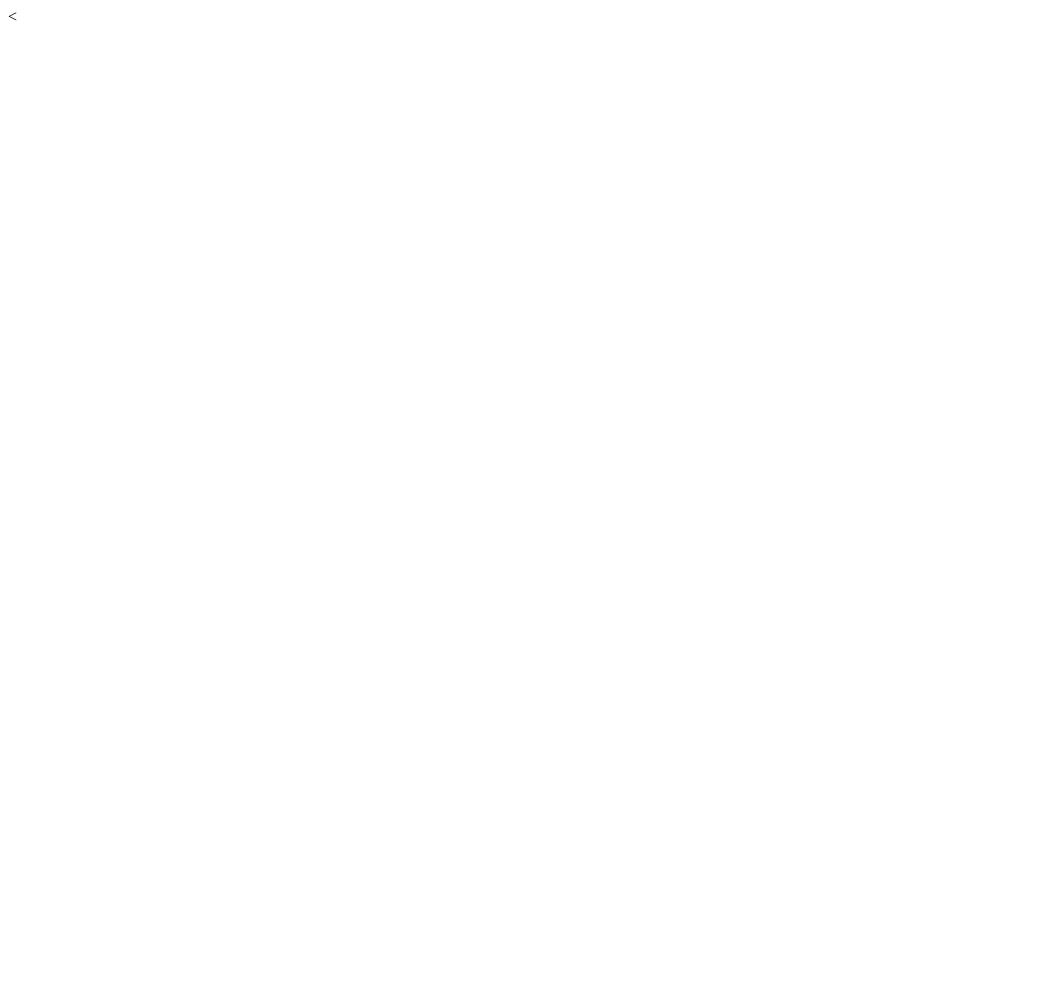
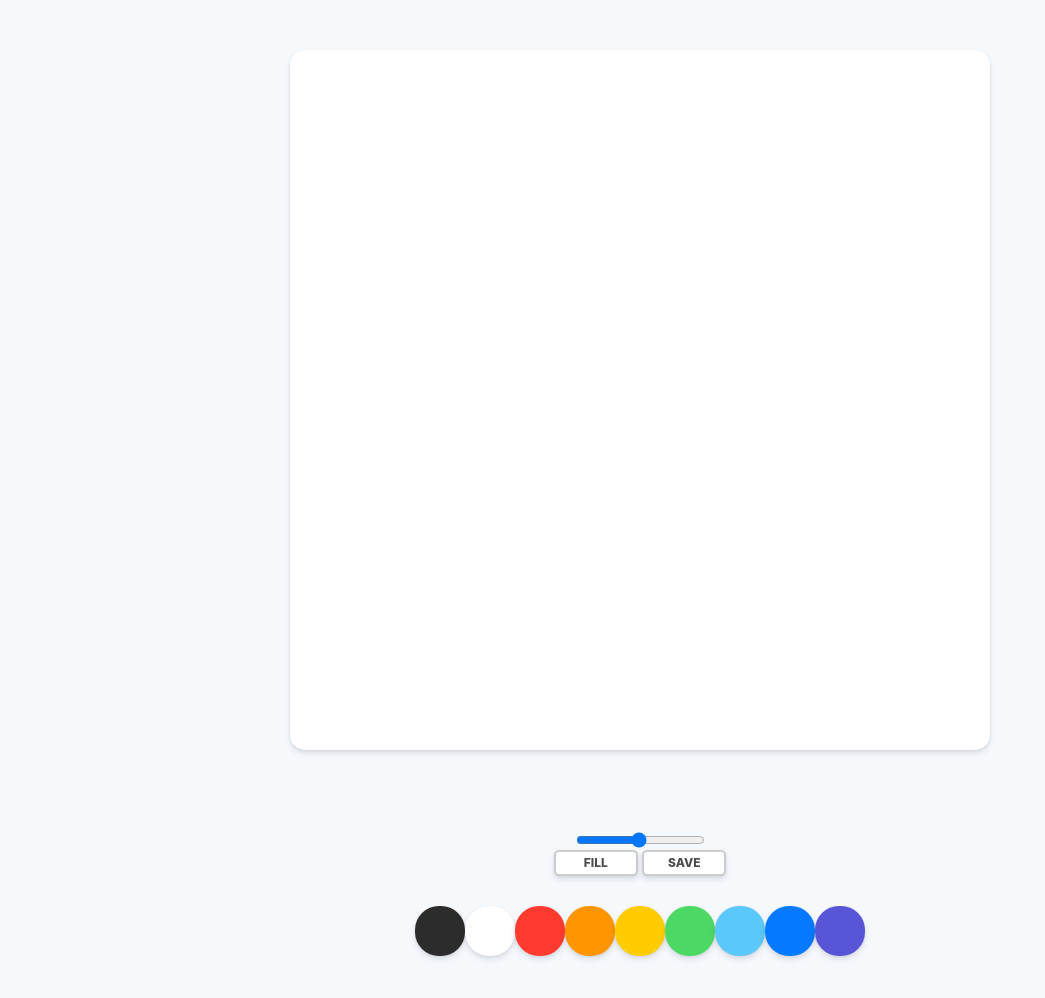
Before and after one commit to youngkwon315/paintjs, a plain HTML site: page index.html in a window 1280 px wide. Shown: the whole page, without its empty margins (0-1045 px from the left). Before the commit the page ends 800 px from the top, so only its background shows below. Drawn offline with Linux system fonts and the light colour scheme.

Commit message:
20200217 Changes

```diff
--- a/index.html
+++ b/index.html
@@ -1,4 +1,4 @@
-<<!DOCTYPE html>
+<!DOCTYPE html>
 <html>
   <head>
     <meta charset="utf-8" />
@@ -8,6 +8,34 @@
     <link rel="stylesheet" type="text/css" media="screen" href="styles.css" />
   </head>
   <body>
+    <canvas id="jsCanvas" class="canvas"></canvas>
+    <div class="controls">
+      <div clss=" controls__range">
+        <input
+          type="range"
+          id="jsRange"
+          min="0.1"
+          max="5"
+          value="2.5"
+          step="0.1"
+        />
+      </div>
+      <div class="controls__btns">
+        <button id="jsMode">Fill</button>
+        <button id="jsSave">Save</button>
+      </div>
+      <div class="controls__colors" id="jsColors">
+        <div class="controls__color" style="background-color:#2c2c2c"></div>
+        <div class="controls__color" style="background-color:white"></div>
+        <div class="controls__color" style="background-color:#FF3B30"></div>
+        <div class="controls__color" style="background-color:#FF9500"></div>
+        <div class="controls__color" style="background-color:#FFCC00"></div>
+        <div class="controls__color" style="background-color:#4CD963"></div>
+        <div class="controls__color" style="background-color:#5AC8FA"></div>
+        <div class="controls__color" style="background-color:#0579FF"></div>
+        <div class="controls__color" style="background-color:#5856D6"></div>
+      </div>
+    </div>
     <script src="app.js"></script>
   </body>
 </html>
--- /dev/null
+++ b/reset.css
@@ -0,0 +1,124 @@
+html,
+body,
+div,
+span,
+applet,
+object,
+iframe,
+h1,
+h2,
+h3,
+h4,
+h5,
+h6,
+p,
+blockquote,
+pre,
+a,
+abbr,
+acronym,
+address,
+big,
+cite,
+code,
+del,
+dfn,
+em,
+img,
+ins,
+kbd,
+q,
+s,
+samp,
+small,
+strike,
+strong,
+sub,
+sup,
+tt,
+var,
+b,
+u,
+i,
+center,
+dl,
+dt,
+dd,
+ol,
+ul,
+li,
+fieldset,
+form,
+label,
+legend,
+table,
+caption,
+tbody,
+tfoot,
+thead,
+tr,
+th,
+td,
+article,
+aside,
+canvas,
+details,
+embed,
+figure,
+figcaption,
+footer,
+header,
+hgroup,
+menu,
+nav,
+output,
+ruby,
+section,
+summary,
+time,
+mark,
+audio,
+video {
+  margin: 0;
+  padding: 0;
+  border: 0;
+  font-size: 100%;
+  font: inherit;
+  vertical-align: baseline;
+}
+/* HTML5 display-role reset for older browsers */
+article,
+aside,
+details,
+figcaption,
+figure,
+footer,
+header,
+hgroup,
+menu,
+nav,
+section {
+  display: block;
+}
+body {
+  line-height: 1;
+}
+ol,
+ul {
+  list-style: none;
+}
+blockquote,
+q {
+  quotes: none;
+}
+blockquote:before,
+blockquote:after,
+q:before,
+q:after {
+  content: "";
+  content: none;
+}
+table {
+  border-collapse: collapse;
+  border-spacing: 0;
+}
--- a/styles.css
+++ b/styles.css
@@ -0,0 +1,65 @@
+@import "reset.css";
+body {
+  background-color: #f6f9fc;
+  font-family: -apple-system, BlinkMacSystemFont, "Segoe UI", Roboto, Oxygen,
+    Ubuntu, Cantarell, "Open Sans", "Helvetica Neue", sans-serif;
+  display: flex;
+  flex-direction: column;
+  align-items: center;
+  padding: 50px 0px;
+}
+
+.canvas {
+  width: 700px;
+  height: 700px;
+  background-color: white;
+  border-radius: 15px;
+  box-shadow: 0 4px 6px rgba(50, 50, 93, 0.11), 0 1px 3px rgba(0, 0, 0, 0.08);
+}
+
+.controls {
+  margin-top: 80px;
+  display: flex;
+  flex-direction: column;
+  align-items: center;
+}
+
+.controls .controls__btns {
+  margin-bottom: 30px;
+}
+
+.controls__btns button {
+  all: unset;
+  cursor: pointer;
+  background-color: white;
+  padding: 5px 0px;
+  width: 80px;
+  text-align: center;
+  border-radius: 5px;
+  box-shadow: 0 4px 6px rgba(50, 50, 93, 0.11), 0 1px 3px rgba(0, 0, 0, 0.08);
+  border: 2px solid rgba(0, 0, 0, 0.2);
+  color: rgba(0, 0, 0, 0.7);
+  text-transform: uppercase;
+  font-weight: 800;
+  font-size: 12px;
+}
+
+.controls__btns button:active {
+  transform: scale(0.98);
+}
+
+.controls .controls__colors {
+  display: flex;
+}
+
+.controls__colors .controls__color {
+  width: 50px;
+  height: 50px;
+  border-radius: 24px;
+  cursor: pointer;
+  box-shadow: 0 4px 6px rgba(50, 50, 93, 0.11), 0 1px 3px rgba(0, 0, 0, 0.08);
+}
+
+.controls .controls__range {
+  margin-bottom: 30px;
+}
```
